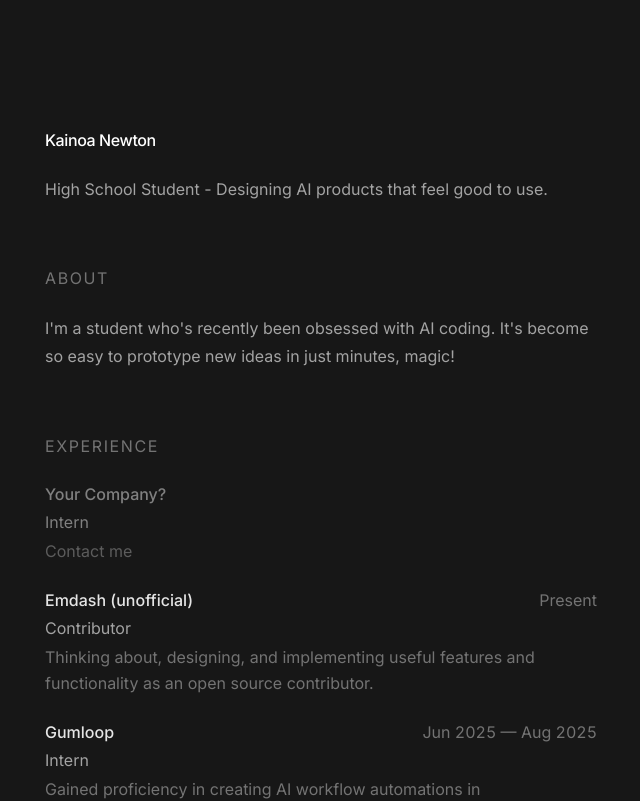
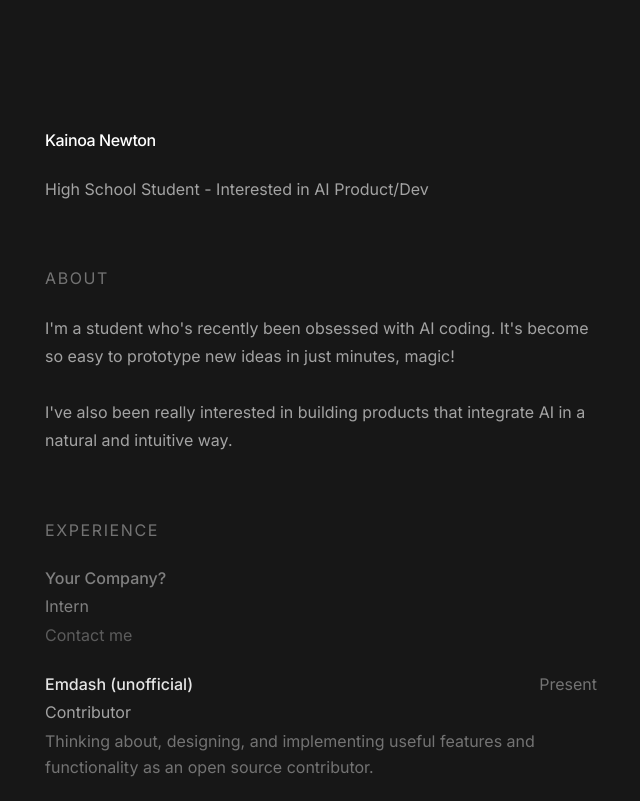
Before and after one commit to notkainoa/kainoa.me, a React (Vite) app: page / in a window 1280 px wide. Shown: the top 801 px of the page, without its empty margins (319-959 px from the left). Built offline with nearby package versions, Linux system fonts and the light colour scheme.

Commit message:
Improved copy
Co-Authored-By: Inspector <founders@tryinspector.com>

```diff
--- a/constants.ts
+++ b/constants.ts
@@ -2,10 +2,12 @@ import { Job, Project, Social } from './types';
 
 export const NAME = "Kainoa Newton";
 export const TITLE = "Software Engineer";
-export const TAGLINE = "High School Student - Designing AI products that feel good to use.";
+export const TAGLINE = "High School Student - Interested in AI Product/Dev";
 
 export const ABOUT = `
 I'm a student who's recently been obsessed with AI coding. It's become so easy to prototype new ideas in just minutes, magic!
+
+I've also been really interested in building products that integrate AI in a natural and intuitive way.
 `;
 
 export const EXPERIENCE: Job[] = [
```
